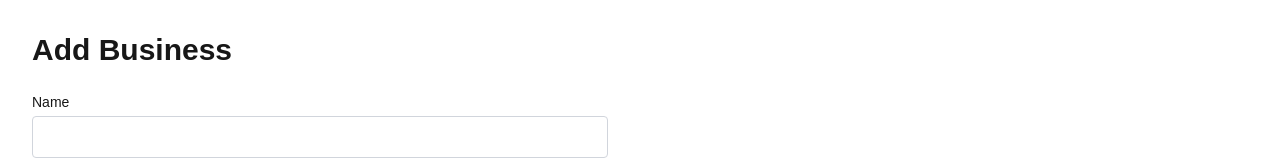
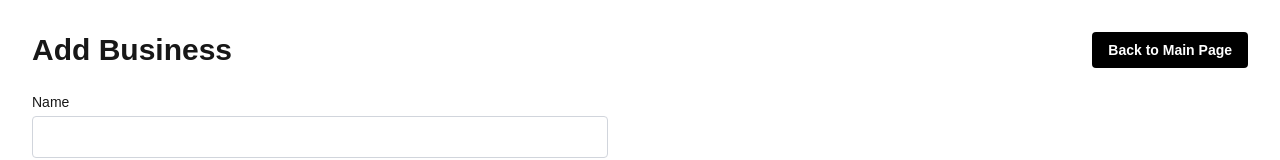
Before and after one commit to joelmathewsssss/BusinesSoar, a Next.js app in the folder businessoar/: page /add-bussiness in a window 1280 px wide. Shown: the top 160 px of the page. Built offline with nearby package versions, Linux system fonts and the light colour scheme; no server answers; the database is empty.

Commit message:
return to main made

```diff
--- a/businessoar/app/add-bussiness/page.tsx
+++ b/businessoar/app/add-bussiness/page.tsx
@@ -1,6 +1,7 @@
 "use client"
 
 import { useEffect, useState } from 'react'
+import Link from 'next/link'
 import { supabase } from '../../lib/supabaseClient'
 
 type Category = {
@@ -67,8 +68,15 @@ export default function AddBussinessPage() {
 
   return (
     <main className="p-8">
-      <h1 className="text-3xl font-bold mb-6">Add Business</h1>
-
+      <div className="flex items-center justify-between mb-6">
+        <h1 className="text-3xl font-bold">Add Business</h1>
+        <Link
+          href="/"
+          className="inline-flex items-center rounded bg-black px-4 py-2 text-sm font-semibold text-white hover:bg-gray-900"
+        >
+          Back to Main Page
+        </Link>
+      </div>
       <form onSubmit={handleSubmit} className="max-w-xl space-y-4">
         <div className="space-y-1">
           <label className="block text-sm font-medium" htmlFor="name">
```
